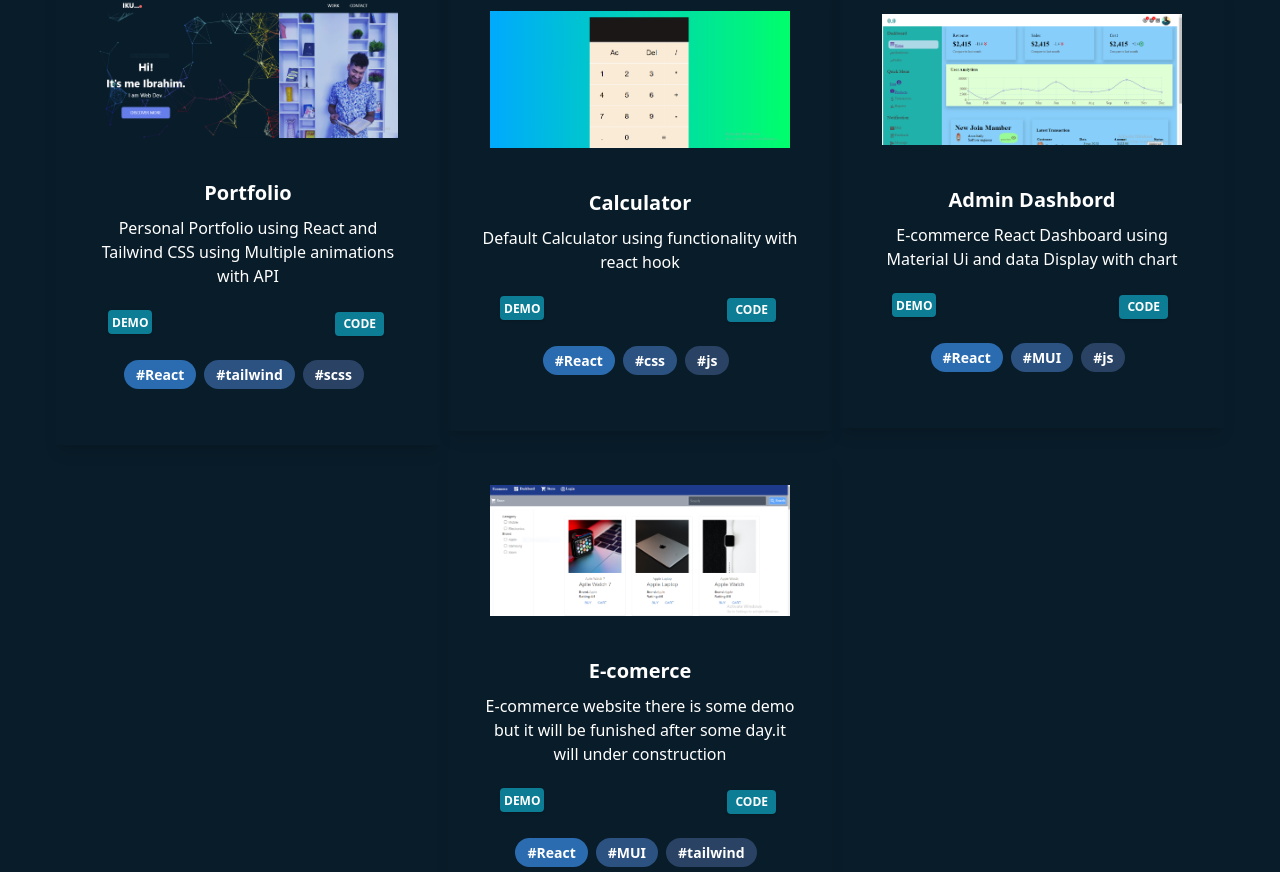
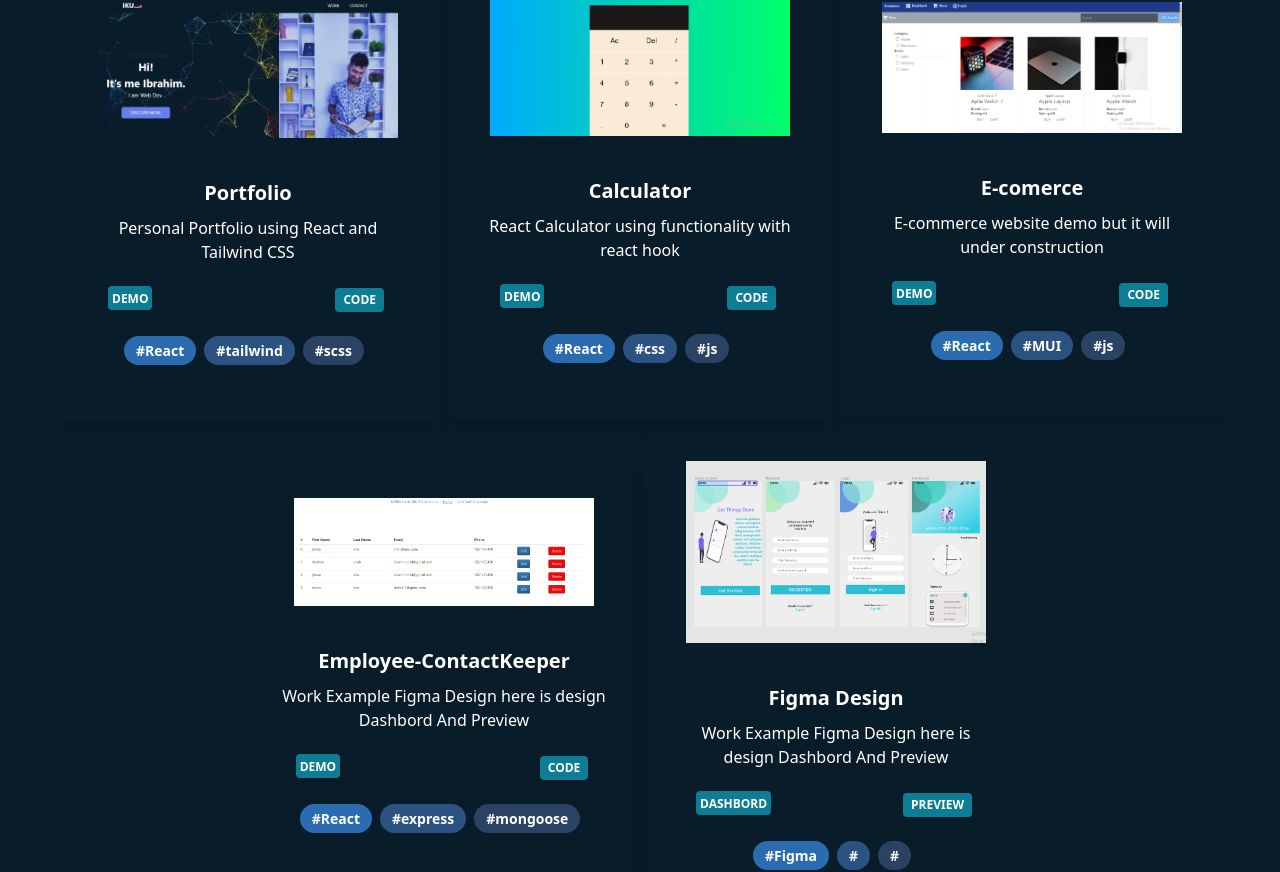
Before and after one commit to IbrahimDev007/portfolio, a React (Create React App) app: page / in a window 1280 px wide. Shown: the part 1055-1927 px from the top of the page. Built offline with nearby package versions, Linux system fonts and the light colour scheme.

Commit message:
mern Website Add

```diff
--- a/src/component/Work.jsx
+++ b/src/component/Work.jsx
@@ -54,7 +54,7 @@ export const Work = () => {
 												}}
 												type="button"
 											>
-												<a href={work.projectDemo}>Demo</a>
+												<a href={work.projectDemo}>{work.button1}</a>
 											</button>
 											<button
 												class=" text-white w-17  h-6 flex  justify-center items-center  active:bg-sky-600 font-bold uppercase text-xs  p-2 rounded shadow hover:shadow-md outline-none focus:outline-none m-1 ease-linear transition-all duration-150"
@@ -63,7 +63,7 @@ export const Work = () => {
 												}}
 												type="button"
 											>
-										<a href={work.PrjectCode}>Code</a>
+										<a href={work.PrjectCode}>{work.button2}</a>
 											</button>
 										</div>
 										<div className="px-6 pb-2  flex itmes-center justify-center ">
--- a/src/content/index.js
+++ b/src/content/index.js
@@ -25,10 +25,12 @@ export default {
 		{
 			title: "Projects",
 			img: "/assets/Porfolio_snap.PNG",
+			button1:"Demo",
+			button2:"Code",
 			projectName: "Portfolio",
 			projectDemo: "https://personal-portfolio-007.netlify.app/",
 			PrjectCode:"https://github.com/IbrahimDev007/portfolio",
-			desc: "Personal Portfolio using React and Tailwind CSS using Multiple animations with API",
+			desc: "Personal  Portfolio using React and Tailwind CSS ",
 			item: "React",
 			item2: "tailwind",
 			item3: "scss",
@@ -36,41 +38,73 @@ export default {
 		{
 			title: "Calculator",
 			img: "/assets/calculator_snap.png",
+			button1:"Demo",
+			button2:"Code",
 			projectName: "Calculator",
 			projectDemo: "https://calculator789.netlify.app/",
 			PrjectCode:"https://github.com/IbrahimDev007/Calculator/tree/master",
-			desc: "Default Calculator using functionality with react hook",
+			desc: "React Calculator using functionality with react hook",
 			item: "React",
 			item2: "css",
 			item3: "js",
 		},
+		// {
+		// 	title: " Admin Dashbord",
+		// 	img: "/assets/dashbord_snap.png",
+		// 	projectName: "Admin Dashbord",
+		// 	button1:"Demo",
+		// 	button2:"Code",
+		// 	projectDemo: "https://ecomerce-electric.netlify.app/",
+		// 	PrjectCode:"https://github.com/IbrahimDev007/React_Dashbord",
+		// 	desc: "E-commerce React Dashboard using Material Ui and data Display with chart",
+		// 	item: "React",
+		// 	item2: "MUI",
+		// 	item3: "js",
+		// },
 		{
-			title: " Admin Dashbord",
-			img: "/assets/dashbord_snap.png",
-			projectName: "Admin Dashbord",
-			projectDemo: "https://ecomerce-electric.netlify.app/",
-			PrjectCode:"https://github.com/IbrahimDev007/React_Dashbord",
-			desc: "E-commerce React Dashboard using Material Ui and data Display with chart",
+			title: " Ecomerce Website",
+			img: "/assets/ecomerceWebsite.PNG",
+			button1:"Demo",
+			button2:"Code",
+			projectName: "E-comerce",
+			projectDemo: "https://e-comerce-dashbord.netlify.app/",
+			PrjectCode:"https://github.com/IbrahimDev007/Ecomerce-dev",
+			desc: "E-commerce website  demo but it will under construction",
 			item: "React",
 			item2: "MUI",
 			item3: "js",
+			item4: "tailwind",
 		},
 		{
-			title: " Ecomerce Website",
-			img: "/assets/ecomerceWebsite.PNG",
-			projectName: "E-comerce",
-			projectDemo: "https://e-comerce-dashbord.netlify.app/",
-			PrjectCode:"https://github.com/IbrahimDev007/Ecomerce-dev",
-			desc: "E-commerce website there is some demo but it will be funished after some day.it will under construction",
+			title: "MERN Stack Website",
+			img: "/assets/MERN.PNG",
+			button1:"Demo",
+			button2:"Code",
+			projectName: "Employee-ContactKeeper",
+			projectDemo: "https://contact-keeper004.netlify.app/",
+			PrjectCode: "https://github.com/IbrahimDev007/Employee-ContactKeeper",
+			desc: "Work Example Figma Design here is design Dashbord And Preview",
 			item: "React",
-			item2: "MUI",
-			item3: "js",
-			item3: "tailwind",
+			item2: "express",
+			item3: "mongoose",
+
+		},
+		{
+			title: "Figma Design",
+			img: "/assets/Todo.PNG",
+			button1:"Dashbord",
+			button2:"Preview",
+			projectName: "Figma Design",
+			projectDemo: "https://www.figma.com/file/3ZMxqYWbO1TMCakz9WjdCm/Figma-mobile-Design?node-id=7%3A18",
+			PrjectCode:"https://www.figma.com/proto/3ZMxqYWbO1TMCakz9WjdCm/Figma-mobile-Design?node-id=15%3A332&scaling=scale-down&page-id=7%3A18",
+			desc: "Work Example Figma Design here is design Dashbord And Preview",
+			item: "Figma",
+
 		},
 	],
 	Experience: {
 		title: "Experience",
-		desc: "After two different fields experienced decided to explore where my passion added to web development and next to blockchain development.",
+		desc: "After two different fields experienced decided to explore where my passion added to web development and next to web 3.0 and blockchain development.",
 		company: [
 			{
 				img: "/assets/CPC.PNG",
@@ -88,7 +122,7 @@ export default {
 	},
 	contact: {
 		title: "Ping Me!",
-		desc: "Hey, I'm Ibrahim Khalil Ullah (B.Sc in C.S.E), working a long day in react I decided to explore myself to be enthusiastic about the job. I am very excited to accomplish a new challenge to prepare to fulfill blockchain development for future",
+		desc: "Hey, I'm Ibrahim Khalil Ullah (B.Sc in C.S.E), working a long day in react I decided to explore myself to be enthusiastic about the job. I am very excited to accomplish a new challenge to prepare to forntend focus full-stack Developer",
 		socials: [
 			{
 				alt: "facebook",
@@ -131,6 +165,18 @@ export default {
 				alt: "tailwind",
 			},
 			{
+				img: "/assets/mongo.png",
+				alt: "Mongose",
+			},
+			{
+				img: "/assets/node.png",
+				alt: "Node.js",
+			},
+			{
+				img: "/assets/express.png",
+				alt: "express",
+			},
+			{
 				img: "/assets/js.png",
 				alt: "js",
 			},
```
Also changed, not shown: public/assets/MERN.PNG (added), public/assets/Todo.PNG (added).
